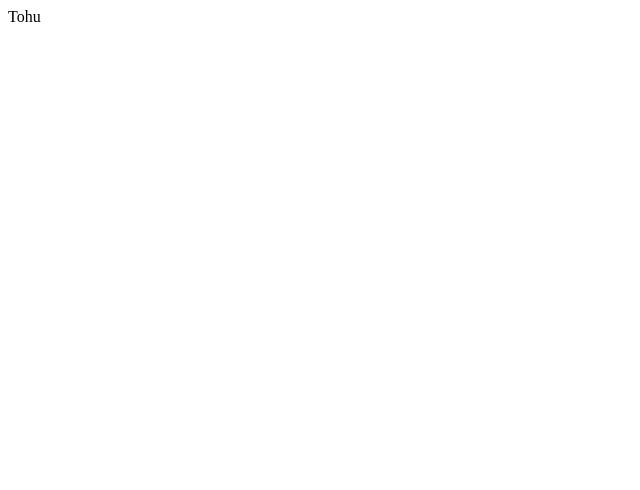
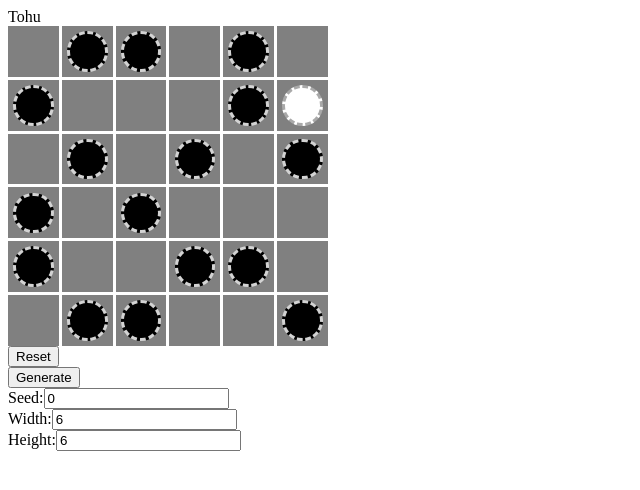
Before and after one commit to klope3/logic-puzzles, a React (Vite) app: page / in a window 1280 px wide. Shown: the top 490 px of the page, without its empty margins (0-640 px from the left). Built offline with nearby package versions, Linux system fonts and the light colour scheme.

Commit message:
Add UI for tohu

```diff
--- /dev/null
+++ b/src/components/TohuWaVohu/Cell.tsx
@@ -0,0 +1,20 @@
+import { CellState, black, white } from "../../puzzle/tohu/types";
+
+type CellProps = {
+  flatIndex: number;
+  state: CellState;
+  locked: boolean;
+  clickFunction: (index: number) => void;
+};
+
+export function Cell({ state, flatIndex, locked, clickFunction }: CellProps) {
+  let fillClass;
+  if (state === white) fillClass = "white";
+  if (state === black) fillClass = "black";
+  return (
+    <div
+      className={`cell ${fillClass} ${locked ? "locked" : ""}`}
+      onClick={() => clickFunction(flatIndex)}
+    ></div>
+  );
+}
--- /dev/null
+++ b/src/components/TohuWaVohu/Grid.css
@@ -0,0 +1,44 @@
+.puzzle-grid {
+  display: grid;
+  max-width: 320px;
+  aspect-ratio: 1;
+  gap: 3px;
+}
+
+.cell {
+  position: relative;
+  background-color: gray;
+}
+
+.white::after,
+.black::after {
+  position: absolute;
+  content: "";
+  left: 10%;
+  top: 10%;
+  right: 10%;
+  bottom: 10%;
+  border-radius: 50%;
+}
+
+.white::after {
+  background-color: white;
+  /* border-color: darkgray; */
+}
+
+.black::after {
+  background-color: black;
+}
+
+.white.locked::after,
+.black.locked::after {
+  border: 3px dashed;
+}
+
+.white.locked::after {
+  border-color: darkgray;
+}
+
+.black.locked::after {
+  border-color: lightgray;
+}
--- /dev/null
+++ b/src/components/TohuWaVohu/Grid.tsx
@@ -0,0 +1,38 @@
+import { CellState, empty } from "../../puzzle/tohu/types";
+import { Cell } from "./Cell";
+import "./Grid.css";
+import { indexToCoords } from "../../puzzle/tohu/utility";
+
+type GridProps = {
+  puzzleOriginal: CellState[][];
+  puzzleState: CellState[][];
+  clickFunction: (clickedIndex: number) => void;
+};
+
+export function Grid({
+  puzzleOriginal,
+  puzzleState,
+  clickFunction,
+}: GridProps) {
+  let flattened: CellState[] = [];
+  puzzleState.forEach((row) => (flattened = flattened.concat(row)));
+  const style = {
+    gridTemplateColumns: `repeat(${puzzleState[0].length}, auto)`,
+  };
+  return (
+    <div className="puzzle-grid" style={style}>
+      {flattened.map((state, i) => {
+        const coords = indexToCoords(i, puzzleState[0].length);
+        const locked = puzzleOriginal[coords.y][coords.x] > empty;
+        return (
+          <Cell
+            flatIndex={i}
+            state={state}
+            locked={locked}
+            clickFunction={clickFunction}
+          />
+        );
+      })}
+    </div>
+  );
+}
--- a/src/components/TohuWaVohu/TohuWaVohu.jsx
+++ /dev/null
@@ -1,5 +0,0 @@
-export function TohuWaVohu() {
-    return (
-        <div>Tohu</div>
-    )
-}
--- /dev/null
+++ b/src/components/TohuWaVohu/TohuWaVohu.tsx
@@ -0,0 +1,113 @@
+import { useState } from "react";
+import { CellState, black, empty, white } from "../../puzzle/tohu/types";
+import { Grid } from "./Grid";
+import { generatePuzzle } from "../../puzzle/tohu/generate";
+import { indexToCoords } from "../../puzzle/tohu/utility";
+
+const initialPuzzle = generatePuzzle(6, 6, 0);
+
+function clonePuzzleStates(states: CellState[][]) {
+  return states.map((row) => [...row]);
+}
+
+export function TohuWaVohu() {
+  const [puzzle, setPuzzle] = useState(initialPuzzle);
+  const [puzzleState, setPuzzleState] = useState(
+    clonePuzzleStates(puzzle.states)
+  );
+  const [isSolved, setIsSolved] = useState(false);
+  const [newSeed, setNewSeed] = useState(0);
+  const [newWidth, setNewWidth] = useState(6);
+  const [newHeight, setNewHeight] = useState(6);
+
+  function checkSolved(newStates: CellState[][]) {
+    for (let y = 0; y < newStates.length; y++) {
+      for (let x = 0; x < newStates[0].length; x++) {
+        if (puzzle.solution[y][x] !== newStates[y][x]) {
+          return;
+        }
+      }
+    }
+    setIsSolved(true);
+  }
+
+  function clickCell(clickedFlatIndex: number) {
+    if (isSolved) return;
+
+    const coords = indexToCoords(clickedFlatIndex, puzzle.solution[0].length);
+    if (puzzle.states[coords.y][coords.x] !== empty) return;
+
+    const curState = puzzleState[coords.y][coords.x];
+    const newStates = clonePuzzleStates(puzzleState);
+    let stateToSet: CellState = 0;
+    if (curState === empty) stateToSet = white;
+    if (curState === white) stateToSet = black;
+    newStates[coords.y][coords.x] = stateToSet;
+
+    setPuzzleState(newStates);
+    checkSolved(newStates);
+  }
+
+  return (
+    <div>
+      <div>Tohu</div>
+      <Grid
+        puzzleOriginal={puzzle.states}
+        puzzleState={puzzleState}
+        clickFunction={clickCell}
+      />
+      {isSolved && <div>Solved!</div>}
+      <div>
+        <button onClick={() => setPuzzleState(puzzle.states)}>Reset</button>
+      </div>
+      <div>
+        <button
+          onClick={() => {
+            const newPuzzle = generatePuzzle(newWidth, newHeight, newSeed);
+            setPuzzle(newPuzzle);
+            setPuzzleState(newPuzzle.states);
+            setIsSolved(false);
+          }}
+        >
+          Generate
+        </button>
+      </div>
+      <div>
+        <label htmlFor="seed">
+          Seed:
+          <input
+            type="number"
+            name="seed"
+            id="seed"
+            value={newSeed}
+            onChange={(e) => setNewSeed(+e.target.value)}
+          />
+        </label>
+      </div>
+      <div>
+        <label htmlFor="width">
+          Width:
+          <input
+            type="number"
+            name="width"
+            id="width"
+            value={newWidth}
+            onChange={(e) => setNewWidth(+e.target.value)}
+          />
+        </label>
+      </div>
+      <div>
+        <label htmlFor="height">
+          Height:
+          <input
+            type="number"
+            name="height"
+            id="height"
+            value={newHeight}
+            onChange={(e) => setNewHeight(+e.target.value)}
+          />
+        </label>
+      </div>
+    </div>
+  );
+}
--- a/src/node-versions/tohuMain.js
+++ b/src/node-versions/tohuMain.js
@@ -1,6 +1,3 @@
-import { generatePuzzle, } from "../puzzle/tohu/generate.js";
-import { Grid } from "../puzzle/tohu/types.js";
-import { printGrid } from "../puzzle/tohu/utility.js";
 export const verbose = false;
 // const generated = getRawRandom(6, 6);
 // printGrid(new Grid(generated));
@@ -11,10 +8,10 @@ export const verbose = false;
 //   printGrid(grid);
 //   console.log("====================");
 // }
-for (let i = 0; i < 30; i++) {
-    const puzzle = generatePuzzle(8, 8, i);
-    printGrid(new Grid(puzzle));
-}
+// for (let i = 0; i < 30; i++) {
+//   const puzzle = generatePuzzle(8, 8, i);
+//   printGrid(new Grid(puzzle));
+// }
 // let str = "";
 // for (let i = 0; i < 30; i++) {
 //   const n = mulberry32(i) > 0.5 ? 2 : 1;
--- a/src/puzzle/tohu/generate.js
+++ b/src/puzzle/tohu/generate.js
@@ -1,6 +1,6 @@
 import { mulberry32 } from "../../seededRandom.js";
 import { doesPositionHaveTwoNeighborsOfState, isPositionFlankedByState, isTallyMaxedAtPosition, } from "./deductions.js";
-import { black, white } from "./types.js";
+import { black, white, } from "./types.js";
 import { getCellStateNeighbors, getOppositeState, getRandomFilledCellState, indexToCoords, } from "./utility.js";
 export function generatePuzzle(width, height, seed) {
     const params = validatePuzzleParams(width, height);
@@ -34,7 +34,10 @@ export function generatePuzzle(width, height, seed) {
         openIndices.splice(randIndex, 1);
         step++;
     }
-    return puzzle;
+    return {
+        states: puzzle,
+        solution: raw,
+    };
 }
 function wouldBeDeducible(coords, puzzle, columnTallies, rowTallies) {
     const width = puzzle[0].length;
--- a/src/puzzle/tohu/types.ts
+++ b/src/puzzle/tohu/types.ts
@@ -3,6 +3,11 @@ import { indexToCoords } from "./utility.js";
 export const empty = 0;
 export const white = 1;
 export const black = 2;
+
+export type Puzzle = {
+  states: CellState[][];
+  solution: CellState[][];
+};
 
 export type CellState = 0 | 1 | 2;
 
```
Also changed, not shown: src/node-versions/tohuMain.ts (+4 -4 lines), src/puzzle/tohu/generate.ts (+13 -3 lines), tsconfig.json (+4 -3 lines).
